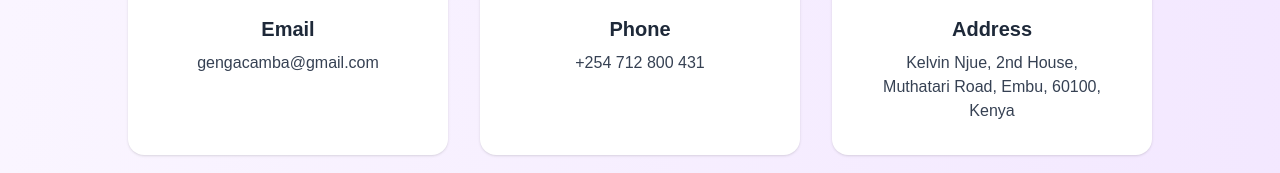
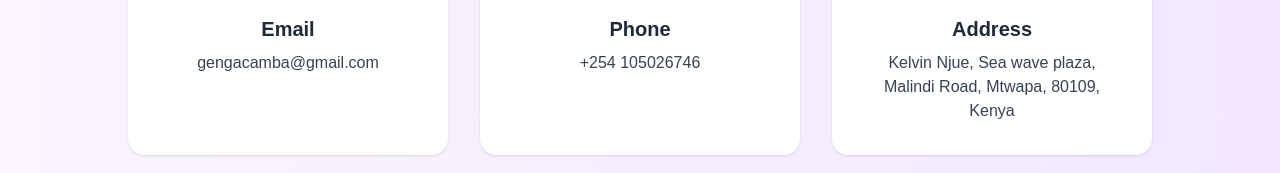
Before and after one commit to CGAJAY/KaZoom, a Next.js app: page /contact in a window 1280 px wide. Shown: the part 395-568 px from the top of the page. Built offline with nearby package versions, Linux system fonts and the light colour scheme.

Commit message:
change contact page address

```diff
--- a/src/app/contact/page.tsx
+++ b/src/app/contact/page.tsx
@@ -34,7 +34,7 @@ const Contact = () => {
                         <h3 className="text-xl font-semibold text-gray-800">
                             Phone
                         </h3>
-                        <p className="text-gray-700 mt-2">+254 712 800 431</p>
+                        <p className="text-gray-700 mt-2">+254 105026746</p>
                     </div>
 
                     <div className="bg-white rounded-2xl shadow-sm p-8 hover:shadow-lg transition">
@@ -43,8 +43,8 @@ const Contact = () => {
                             Address
                         </h3>
                         <p className="text-gray-700 mt-2">
-                            Kelvin Njue, 2nd House, <br />
-                            Muthatari Road, Embu, 60100, Kenya
+                            Kelvin Njue, Sea wave plaza, <br />
+                            Malindi Road, Mtwapa, 80109, Kenya
                         </p>
                     </div>
                 </div>
```
